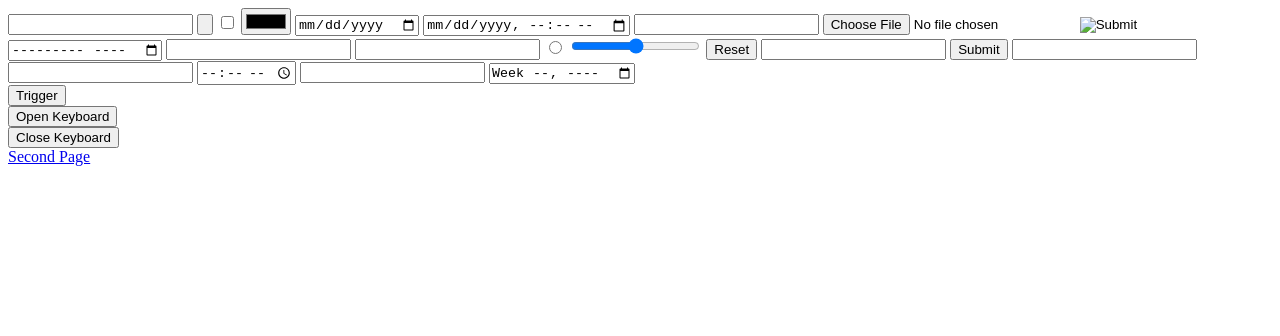
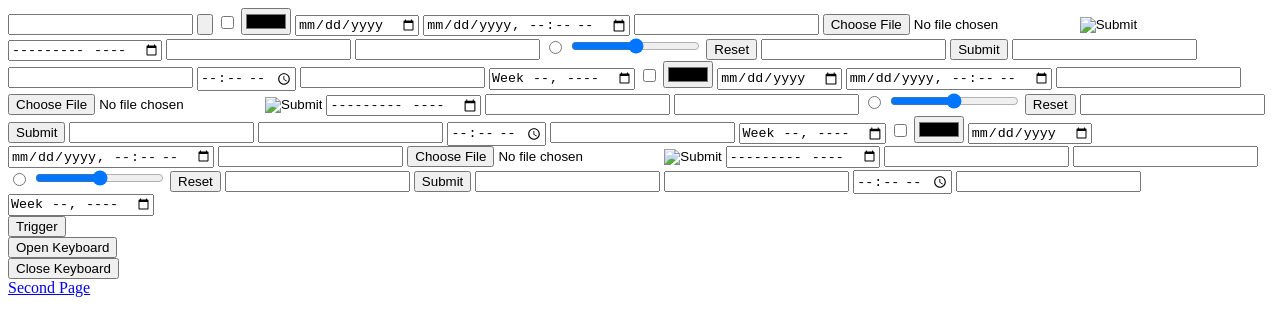
Before and after one commit to abdullahriaz95/barcodescannertesting, a plain HTML site: page index.html in a window 1280 px wide. Drawn offline with Linux system fonts and the light colour scheme.

Commit message:
Update index.html

```diff
--- a/index.html
+++ b/index.html
@@ -10,6 +10,50 @@
 <div>
     <input type="text" id="scanner" />
     <input type="button">
+<input type="checkbox">
+<input type="color">
+<input type="date">
+<input type="datetime-local">
+<input type="email">
+<input type="file">
+<input type="hidden">
+<input type="image">
+<input type="month">
+<input type="number">
+<input type="password">
+<input type="radio">
+<input type="range">
+<input type="reset">
+<input type="search">
+<input type="submit">
+<input type="tel">
+<input type="text">
+<input type="time">
+<input type="url">
+<input type="week">
+
+<input type="checkbox">
+<input type="color">
+<input type="date">
+<input type="datetime-local">
+<input type="email">
+<input type="file">
+<input type="hidden">
+<input type="image">
+<input type="month">
+<input type="number">
+<input type="password">
+<input type="radio">
+<input type="range">
+<input type="reset">
+<input type="search">
+<input type="submit">
+<input type="tel">
+<input type="text">
+<input type="time">
+<input type="url">
+<input type="week">
+
 <input type="checkbox">
 <input type="color">
 <input type="date">
```
